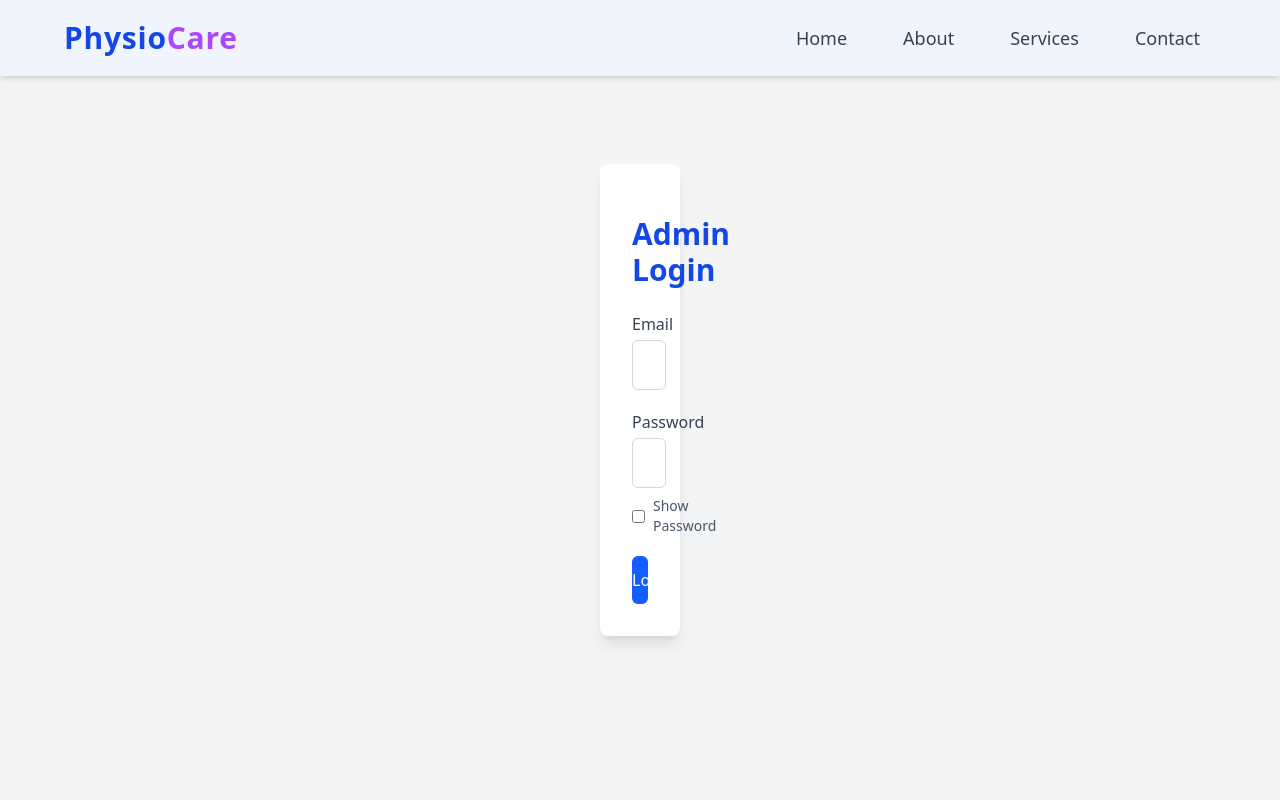
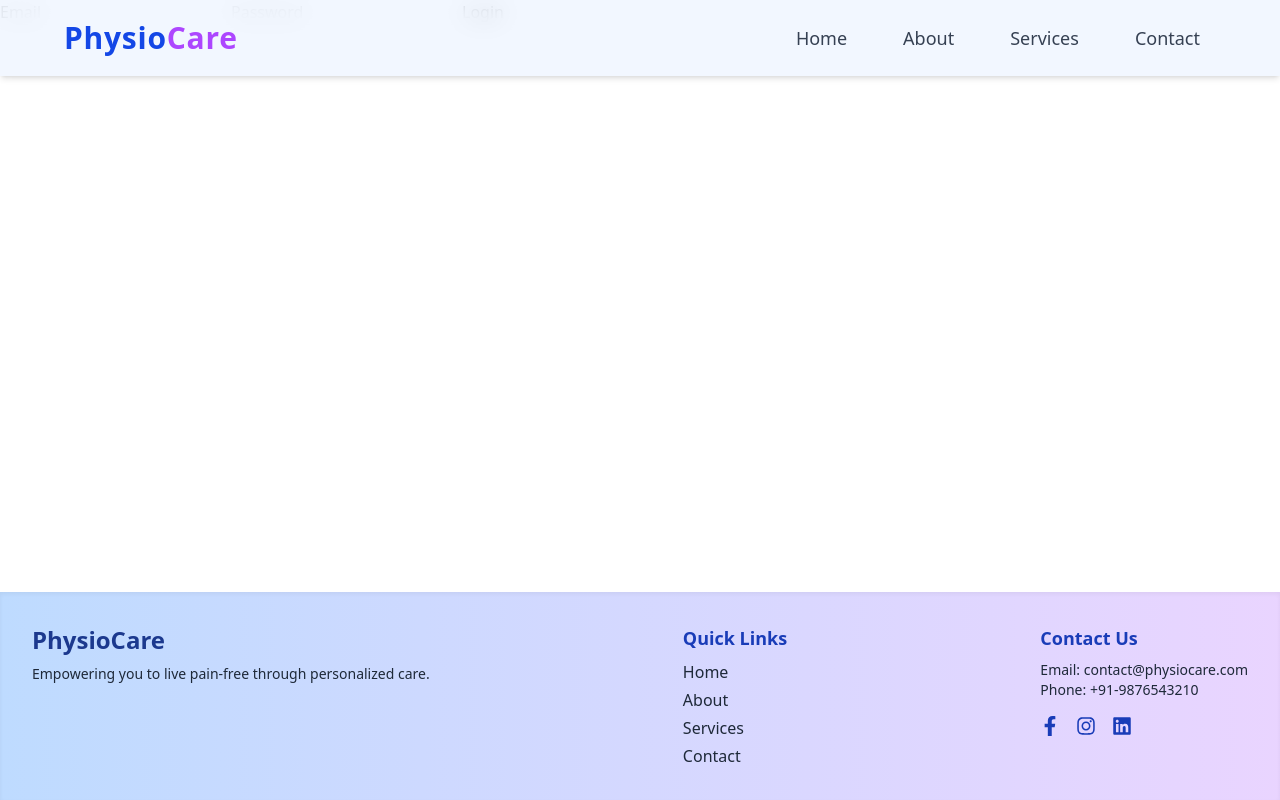
Before and after one commit to Krushna2142/Physio-Website, a React (Vite) app in the folder Physio-frontend/: page /admin/login in a window 1280 px wide. Shown: the top 800 px of the page. Built offline with nearby package versions, Linux system fonts and the light colour scheme.

Commit message:
Updated contact messages

```diff
--- a/Physio-frontend/src/App.jsx
+++ b/Physio-frontend/src/App.jsx
@@ -7,7 +7,7 @@ import Services from "./pages/Services";
 import Contact from "./pages/Contact";
 import Footer from "./components/Footer";
 import ScrollToTop from "./components/ScrollToTop";
-import AllMessages from "./pages/AllMessages";
+import AllMessages from "./pages/AdminDashboard";
 import AdminLogin from "./pages/AdminLogin";
 
 export default function App() {
@@ -24,7 +24,7 @@ export default function App() {
           <Route path="/about" element={<About />} />
           <Route path="/services" element={<Services />} />
           <Route path="/contact" element={<Contact />} />
-          <Route path="/admin/messages" element={<AllMessages />} />
+          <Route path="/admin" element={<AllMessages />} />
           <Route path="/admin/login" element={<AdminLogin />} />
         </Routes>
       </main>
--- a/Physio-frontend/src/api/axios.js
+++ b/Physio-frontend/src/api/axios.js
@@ -1,12 +1,10 @@
+// src/api/axios.js or src/api/contactApi.js
 const BASE_URL = import.meta.env.VITE_API_URL || "http://localhost:5000/api";
-
 export const sendContactForm = async (data) => {
   try {
     const res = await fetch(`${BASE_URL}/contact`, {
       method: "POST",
-      headers: {
-        "Content-Type": "application/json",
-      },
+      headers: { "Content-Type": "application/json" },
       body: JSON.stringify(data),
     });
     return await res.json();
--- /dev/null
+++ b/Physio-frontend/src/pages/AdminDashboard.jsx
@@ -0,0 +1,29 @@
+import { useEffect, useState } from "react";
+export default function AdminDashboard() {
+  const [messages, setMessages] = useState([]);
+  const [error, setError] = useState("");
+  useEffect(() => {
+    const token = localStorage.getItem("admin_token");
+    if (!token) {
+      window.location.href = "/admin-login";
+      return;
+    }
+    fetch("https://physio-website.onrender.com/api/contact/messages", {
+      headers: { "Authorization": "Bearer " + token }
+    })
+      .then(res => res.json())
+      .then(data => setMessages(data))
+      .catch(err => setError("Failed to load messages",err));
+  }, []);
+  return (
+    <div>
+      <h2>Contact Messages</h2>
+      {error && <div>{error}</div>}
+      <ul>
+        {messages.map(msg => (
+          <li key={msg._id}>{msg.name}: {msg.message}</li>
+        ))}
+      </ul>
+    </div>
+  );
+}
--- a/Physio-frontend/src/pages/AdminLogin.jsx
+++ b/Physio-frontend/src/pages/AdminLogin.jsx
@@ -1,83 +1,30 @@
-import React, { useState } from "react";
-import axios from "axios";
-import { useNavigate } from "react-router-dom";
-
-const AdminLogin = () => {
-  const [formData, setFormData] = useState({ email: "", password: "" });
-  const [showPassword, setShowPassword] = useState(false);
+import { useState } from "react";
+export default function AdminLogin() {
+  const [email, setEmail] = useState("");
+  const [password, setPassword] = useState("");
   const [error, setError] = useState("");
-  const navigate = useNavigate();
-
-  const handleChange = (e) => {
-    setFormData({ ...formData, [e.target.name]: e.target.value });
-  };
-
-  const handleSubmit = async (e) => {
+  const handleLogin = async (e) => {
     e.preventDefault();
     setError("");
-
-    try {
-      const response = await axios.post("http://localhost:5000/api/admin/login", formData);
-      localStorage.setItem("token", response.data.token);
-      navigate("/admin/messages");
-    } catch (err) {
-      console.error("Login error:", err);
-      setError("Invalid credentials. Please try again.");
+    const res = await fetch("https://physio-website.onrender.com/api/admin/login", {
+      method: "POST",
+      headers: { "Content-Type": "application/json" },
+      body: JSON.stringify({ email, password }),
+    });
+    const data = await res.json();
+    if (data.token) {
+      localStorage.setItem("admin_token", data.token);
+      window.location.href = "/admin"; // Redirect to admin page
+    } else {
+      setError(data.error || "Login failed");
     }
   };
-
   return (
-    <div className="min-h-screen w-full bg-gray-100 flex justify-center items-center px-150 py-8">
-      <div className="bg-white shadow-lg rounded-lg w-full max-w-lg p-8">
-        <h2 className="text-3xl font-bold text-center mb-6 text-blue-700 pt-5">Admin Login</h2>
-
-        {error && <p className="text-red-600 text-center mb-4">{error}</p>}
-
-        <form onSubmit={handleSubmit} className="space-y-5">
-          <div>
-            <label className="block mb-1 text-gray-700 font-medium">Email</label>
-            <input
-              type="email"
-              name="email"
-              value={formData.email}
-              onChange={handleChange}
-              required
-              className="text-blue-800 w-full px-4 py-3 border border-gray-300 rounded-md focus:outline-none focus:ring-2 focus:ring-blue-500 hover:border-blue-800"
-              placeholder="Enter admin email"
-            />
-          </div>
-
-          <div>
-            <label className="block mb-1 text-gray-700 font-medium">Password</label>
-            <input
-              type={showPassword ? "text" : "password"}
-              name="password"
-              value={formData.password}
-              onChange={handleChange}
-              required
-              className="text-blue-800 text-bold w-full px-4 py-3 border border-gray-300 rounded-md focus:outline-none focus:ring-2 focus:ring-blue-500 hover:border-blue-800"
-              placeholder="Enter password"
-            />
-            <label className="text-sm text-gray-600 mt-2 inline-flex items-center gap-2 hover:text-blue-600 cursor-pointer">
-              <input
-                type="checkbox"
-                checked={showPassword}
-                onChange={() => setShowPassword(!showPassword)}
-              />
-              Show Password
-            </label>
-          </div>
-
-          <button
-            type="submit"
-            className="w-full bg-blue-600 text-white py-3 rounded-md hover:bg-blue-700 transition"
-          >
-            Login
-          </button>
-        </form>
-      </div>
-    </div>
+    <form onSubmit={handleLogin}>
+      <input value={email} onChange={e=>setEmail(e.target.value)} placeholder="Email" />
+      <input value={password} onChange={e=>setPassword(e.target.value)} placeholder="Password" type="password" />
+      <button type="submit">Login</button>
+      {error && <div style={{color:"red"}}>{error}</div>}
+    </form>
   );
-};
-
-export default AdminLogin;
+}
--- a/Physio-frontend/src/pages/AllMessages.jsx
+++ /dev/null
@@ -1,129 +0,0 @@
-import React, { useEffect, useState } from "react";
-import axios from "axios";
-import * as XLSX from "xlsx";
-import { saveAs } from "file-saver";
-
-const AllMessages = () => {
-  const [messages, setMessages] = useState([]);
-  const [error, setError] = useState("");
-
-  const fetchMessages = async () => {
-    try {
-      const token = localStorage.getItem("token");
-      const res = await axios.get("http://localhost:5000/api/contact/messages", {
-        headers: {
-          Authorization: `Bearer ${token}`,
-        },
-      });
-      setMessages(res.data);
-    } catch (err) {
-      setError("❌ Error fetching messages");
-      console.error("Error fetching messages:", err);
-    }
-  };
-
-  const handleDelete = async (id) => {
-    try {
-      const token = localStorage.getItem("adminToken");
-      await axios.delete(`http://localhost:5000/api/contact/messages/${id}`, {
-        headers: {
-          Authorization: `Bearer ${token}`,
-        },
-      });
-      setMessages(messages.filter((msg) => msg._id !== id));
-    } catch (err) {
-      console.error("Delete error:", err);
-      alert("❌ Failed to delete message");
-    }
-  };
-
-  const handleExport = () => {
-    const worksheet = XLSX.utils.json_to_sheet(messages);
-    const workbook = XLSX.utils.book_new();
-    XLSX.utils.book_append_sheet(workbook, worksheet, "Messages");
-
-    const excelBuffer = XLSX.write(workbook, {
-      bookType: "xlsx",
-      type: "array",
-    });
-
-    const data = new Blob([excelBuffer], { type: "application/octet-stream" });
-    saveAs(data, "messages.xlsx");
-  };
-
-  useEffect(() => {
-    fetchMessages();
-  }, []);
-
-  return (
-    <div className="min-h-screen px-100 pt-24 pb-10 bg-gray-50 ">
-      <div className="max-w-6xl mx-auto">
-        <h1 className="text-4xl font-bold text-blue-700 mb-6 text-center">
-          Admin Dashboard – All Messages
-        </h1>
-
-        <div className="mb-4 flex justify-between items-center">
-          <p className="text-gray-700 font-medium">
-            Total Messages: {messages.length}
-          </p>
-          <button
-            onClick={handleExport}
-            className="bg-green-600 text-white px-4 py-2 rounded-md hover:bg-green-700 transition"
-          >
-            Export to Excel
-          </button>
-        </div>
-
-        {error && (
-          <div className="text-red-600 text-sm mb-4 font-semibold">{error}</div>
-        )}
-
-        <div className="overflow-x-auto bg-white shadow-md rounded-lg ">
-          <table className="w-full table-auto text-left">
-            <thead className="bg-blue-600 text-white">
-              <tr>
-                <th className="py-3 px-4">#</th>
-                <th className="py-3 px-4">Name</th>
-                <th className="py-3 px-4">Email</th>
-                <th className="py-3 px-4">Message</th>
-                <th className="py-3 px-4">Date</th>
-                <th className="py-3 px-4">Actions</th>
-              </tr>
-            </thead>
-            <tbody>
-              {messages.map((msg, index) => (
-                <tr key={msg._id} className=" text-blue-800 border-b hover:bg-gray-50">
-                  <td className="py-3 px-4">{index + 1}</td>
-                  <td className="py-3 px-4">{msg.name}</td>
-                  <td className="py-3 px-4">{msg.email}</td>
-                  <td className="py-3 px-4">{msg.message}</td>
-                  <td className="py-3 px-4">
-                    {new Date(msg.createdAt).toLocaleDateString()}
-                  </td>
-                  <td className="py-3 px-4">
-                    <button
-                      onClick={() => handleDelete(msg._id)}
-                      className="bg-red-600 text-white px-3 py-1 rounded-md hover:bg-red-700 transition"
-                    >
-                      Delete
-                    </button>
-                  </td>
-                </tr>
-              ))}
-
-              {messages.length === 0 && (
-                <tr>
-                  <td colSpan="6" className="text-center py-6 text-gray-500">
-                    No messages found.
-                  </td>
-                </tr>
-              )}
-            </tbody>
-          </table>
-        </div>
-      </div>
-    </div>
-  );
-};
-
-export default AllMessages;
```
Also changed, not shown: 1 other file (tests, documents, lock files or other folders).
